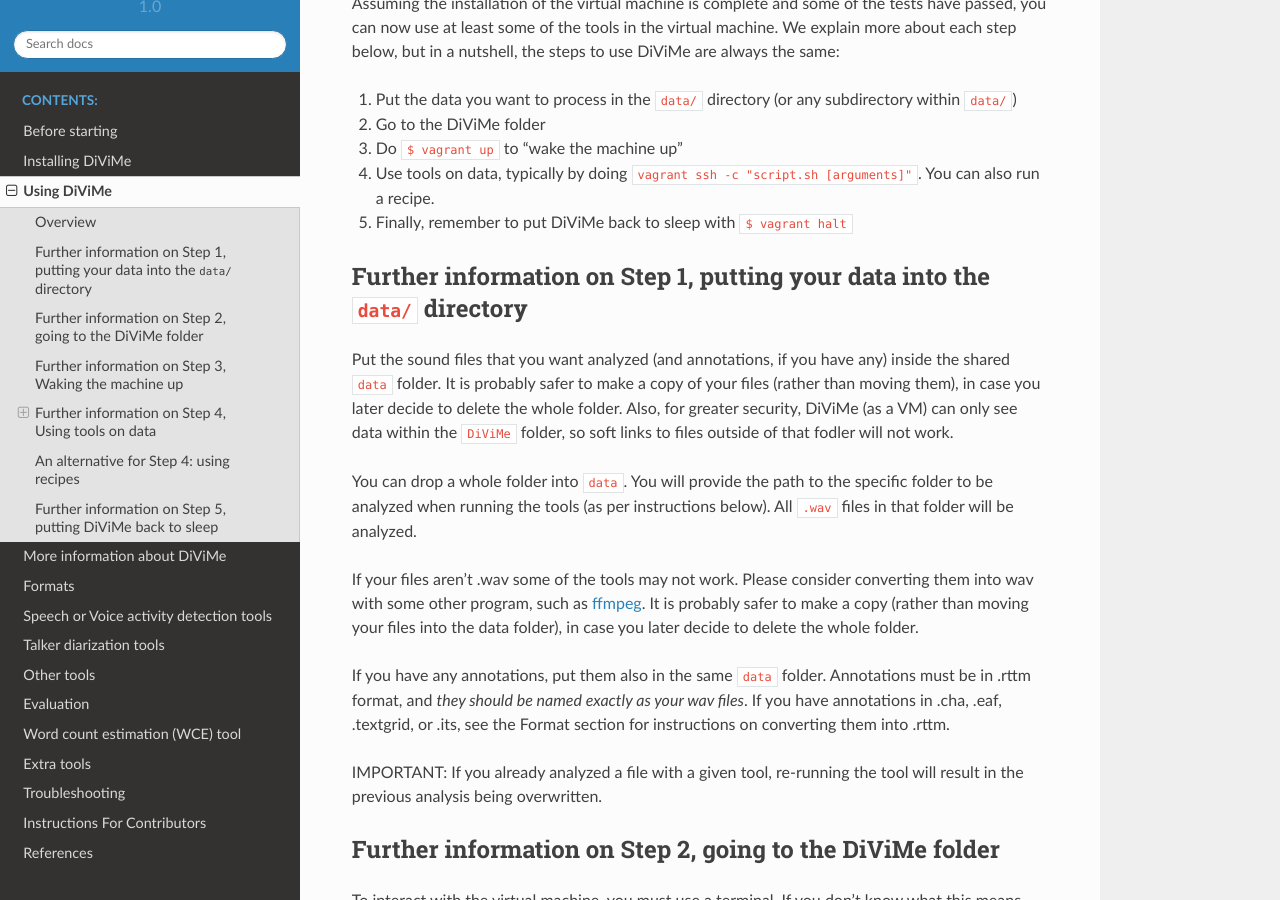
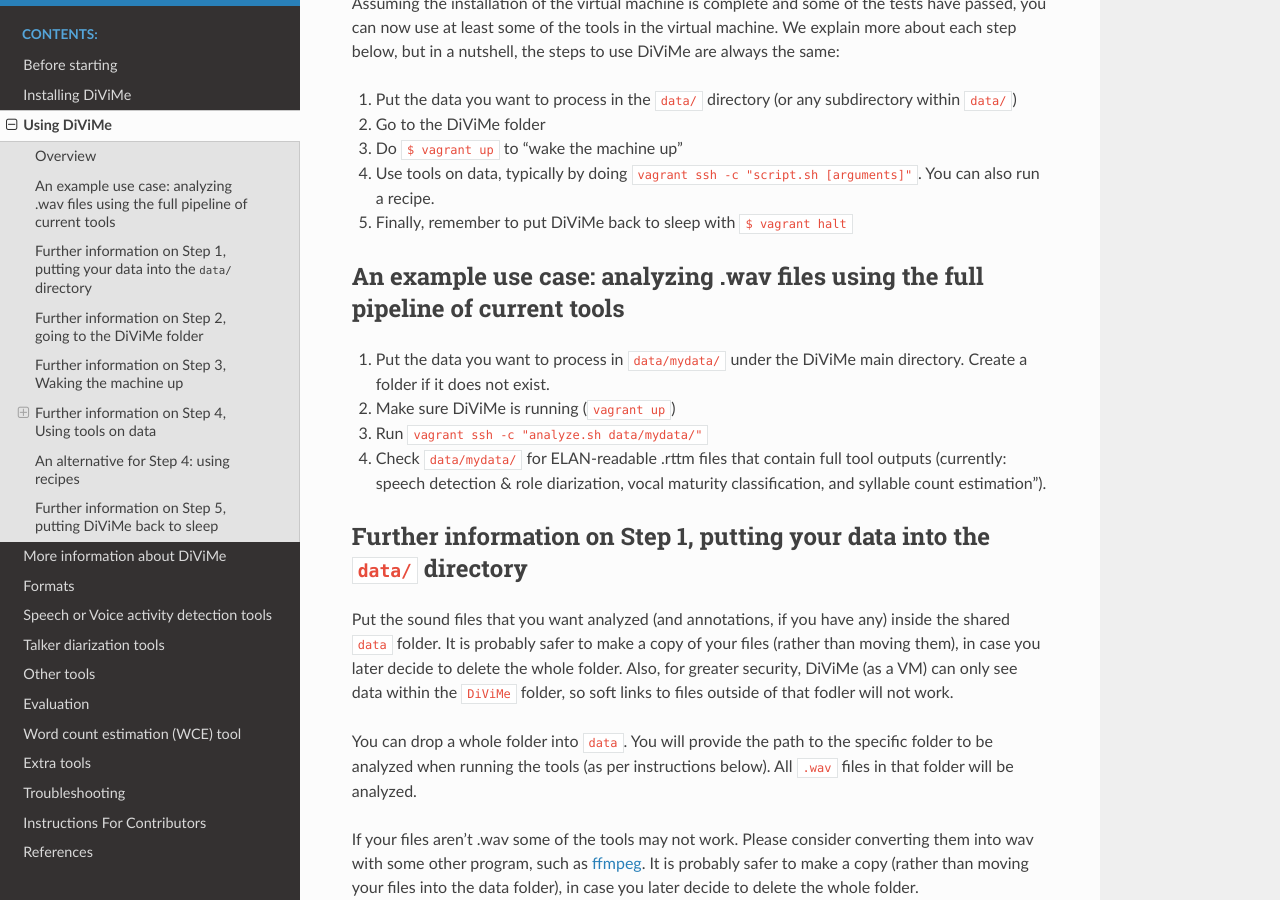
Before and after one commit to srvk/DiViMe, a Sphinx documentation site: the page built from docs/source/usage.md, in a window 1280 px wide and 900 px high, scrolled down 418 px. Built offline with Sphinx 7.4.7 and the Read the Docs theme 2.0.0, drawn with Linux system fonts in a browser that asks for light colours.

Commit message:
Update usage.md

````diff
--- a/docs/source/usage.md
+++ b/docs/source/usage.md
@@ -16,6 +16,13 @@
 3. Do `$ vagrant up` to "wake the machine up"
 4. Use tools on data, typically by doing `vagrant ssh -c "script.sh [arguments]"`. You can also run a recipe.
 5. Finally, remember to put DiViMe back to sleep with `$ vagrant halt`
+
+## An example use case: analyzing .wav files using the full pipeline of current tools
+
+1. Put the data you want to process in ```data/mydata/``` under the DiViMe main directory. Create a folder if it does not exist.
+2. Make sure DiViMe is running (`vagrant up`)
+3. Run `vagrant ssh -c "analyze.sh data/mydata/"`
+4. Check ```data/mydata/``` for ELAN-readable .rttm files that contain full tool outputs (currently: speech detection & role diarization, vocal maturity classification, and syllable count estimation").
 
 
 ## Further information on Step 1, putting your data into the ```data/``` directory
````
